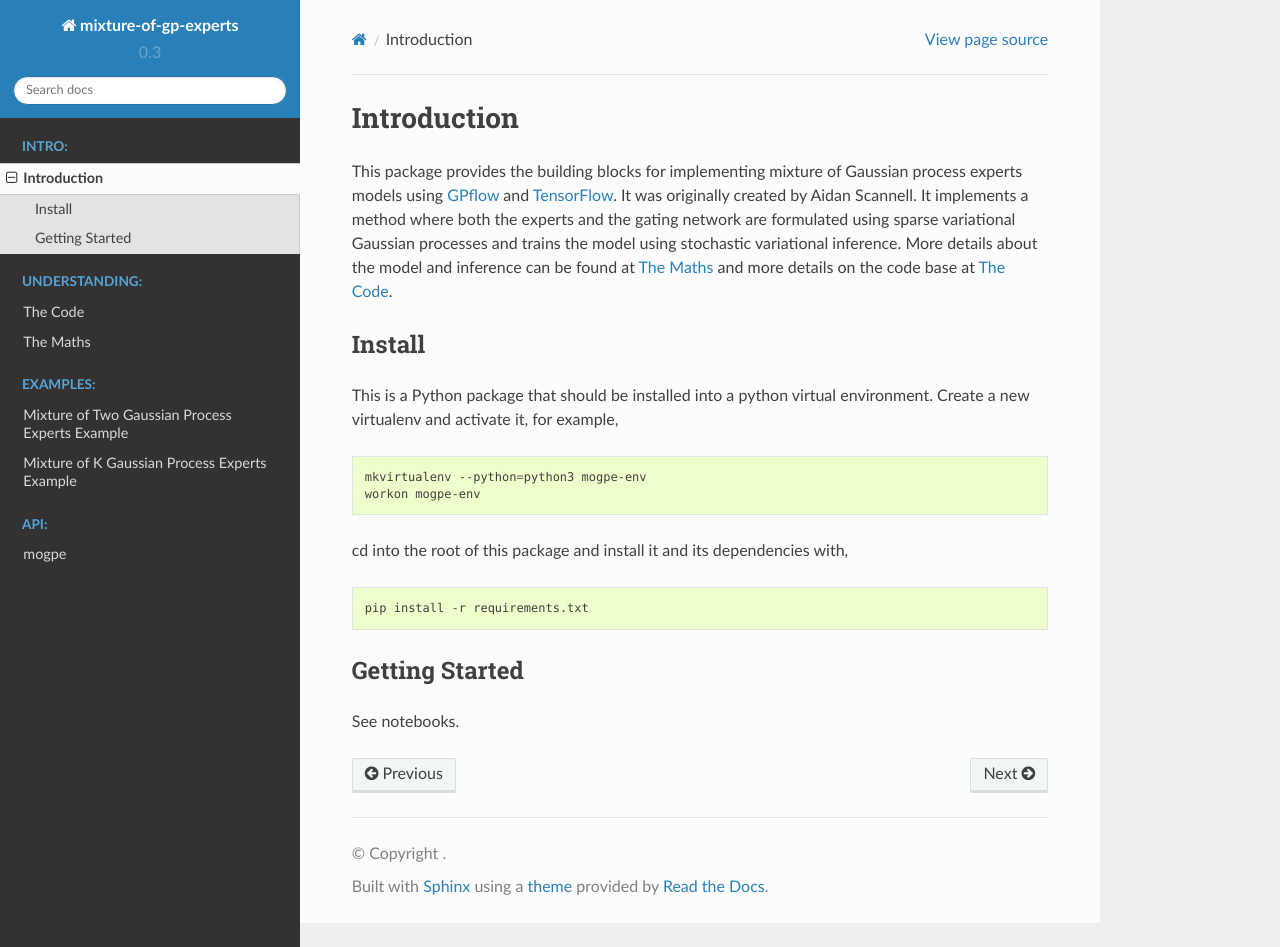
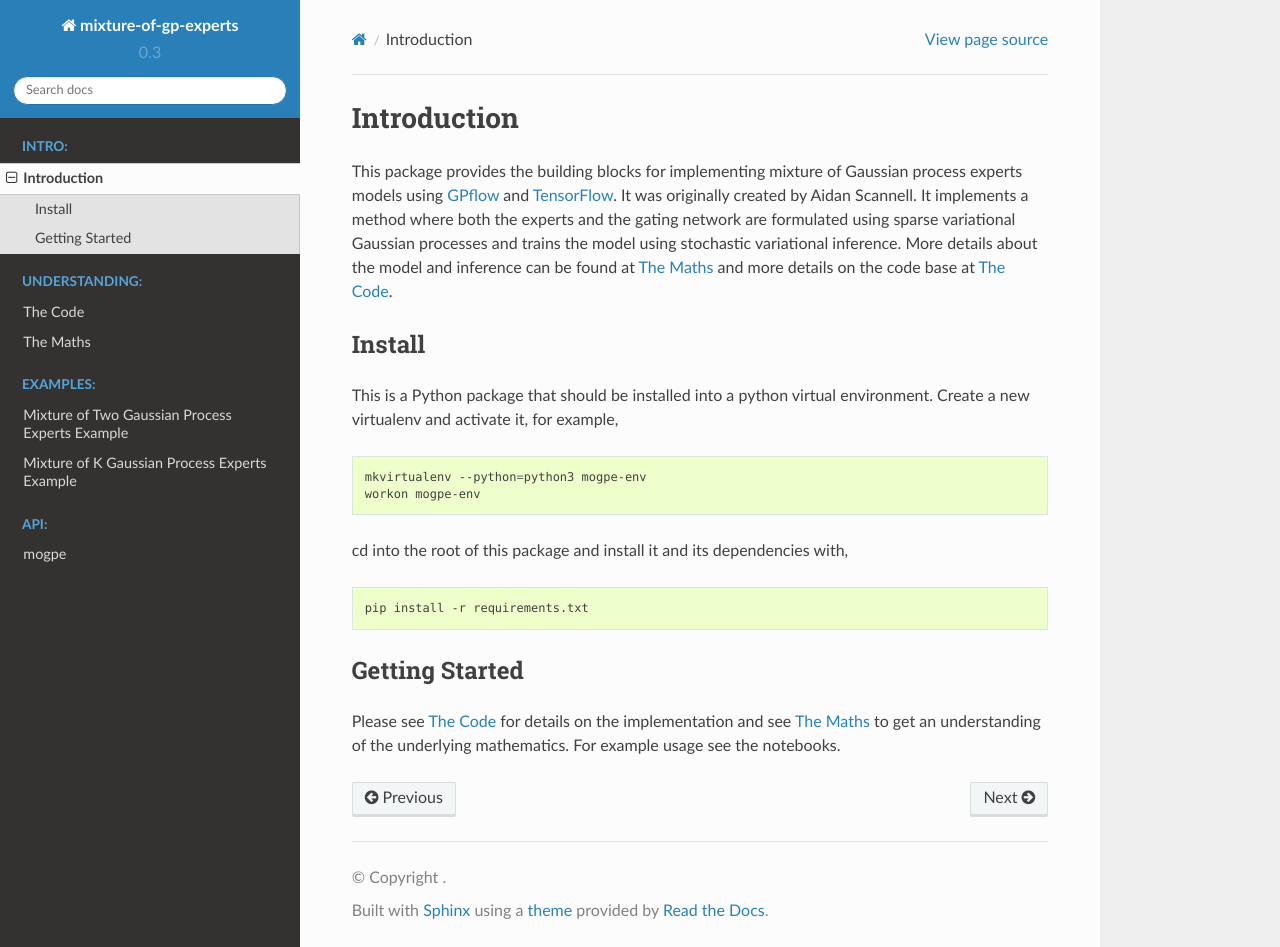
Before and after one commit to aidanscannell/mogpe, a Sphinx documentation site: the page built from docs/intro.rst, in a window 1280 px wide and 947 px high. Built offline with Sphinx 7.4.7 and the Read the Docs theme 2.0.0, drawn with Linux system fonts in a browser that asks for light colours.

Commit message:
added linke to maths, code and notebookd

```diff
--- a/docs/intro.rst
+++ b/docs/intro.rst
@@ -28,4 +28,6 @@ cd into the root of this package and install it and its dependencies with,
 
 Getting Started
 ^^^^^^^^^^^^^^^
-See notebooks.
+Please see :ref:`understanding_code:The Code` for details on the implementation and see
+:ref:`understanding_math:The Maths` to get an understanding of the underlying mathematics.
+For example usage see the notebooks.
```
